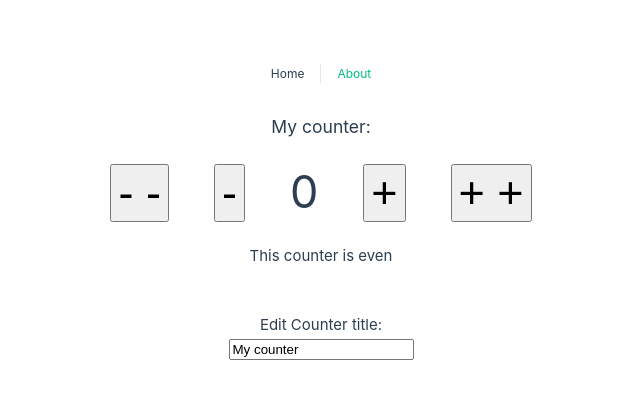
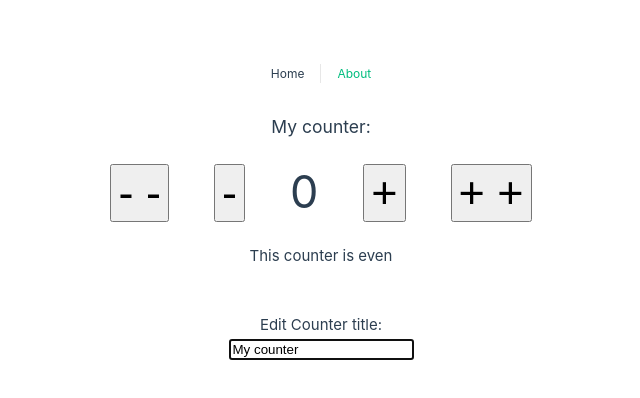
Before and after one commit to 4lexRossi/vue-api-composition, a Vue app: page / in a window 1280 px wide. Shown: the top 398 px of the page, without its empty margins (319-959 px from the left). Built offline with nearby package versions, Linux system fonts and the light colour scheme.

Commit message:
created global directive

```diff
--- /dev/null
+++ b/src/directives/vAutofocus.js
@@ -0,0 +1,5 @@
+export const vAutofocus = {
+  mounted: (el) => {
+    el.focus()
+  }
+}
--- a/src/views/HomeView.vue
+++ b/src/views/HomeView.vue
@@ -14,7 +14,7 @@
 
     <div class="edit">
       <h4>Edit Counter title:</h4>
-      <input v-model="counterData.title" type="text" />
+      <input v-model="counterData.title" type="text" v-autofocus />
     </div>
   </div>
 </template>
@@ -24,7 +24,8 @@
 /*
   imports
 */
-  import { reactive, computed, watch } from 'vue';
+import { reactive, computed, watch, onMounted } from 'vue';
+import { vAutofocus } from '@/directives/vAutofocus';
 
 /*
   something
@@ -38,11 +39,14 @@
   title: 'My counter',
 });
 
-  watch(() => counterData.count, (newCount) => {
+watch(
+  () => counterData.count,
+  (newCount) => {
     if (newCount === 20) {
-      alert('Congratz')
+      alert('Congratz');
     }
-  })
+  }
+);
 
 const oddOrEven = computed(() => {
   if (counterData.count % 2 === 0) {
```
Lines whose indentation alone changed are shown as unchanged.
